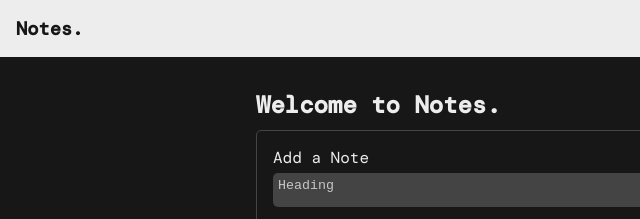
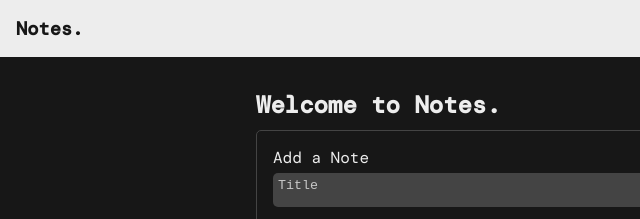
Before and after one commit to chaitanya-Uike/Notes., a plain HTML site: page index.html in a window 1280 px wide. Shown: the top 219 px of the page, 0-640 px from the left. Drawn offline with nearby package versions, Linux system fonts and the light colour scheme; a web font is replaced by a local one.

Commit message:
Update index.html
placeholder changed to "Title".

```diff
--- a/index.html
+++ b/index.html
@@ -20,7 +20,7 @@
         <h2>Welcome to Notes.</h2>
         <section id="addNotes-section">
             <p>Add a Note</p>
-            <textarea id="heading-text-area" placeholder="Heading"></textarea><br>
+            <textarea id="heading-text-area" placeholder="Title"></textarea><br>
             <textarea id="text-area" placeholder="Note"></textarea><br>
             <button id="addNote-btn">Add Note</button>
         </section>
```
